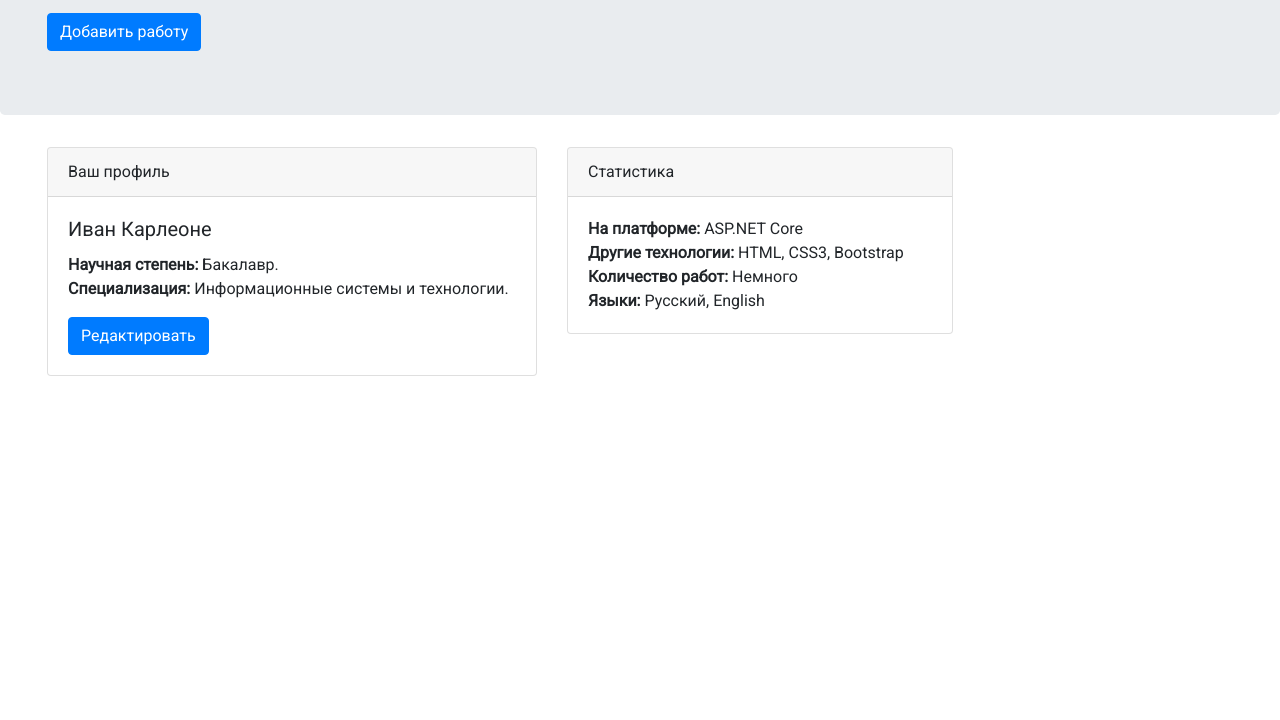
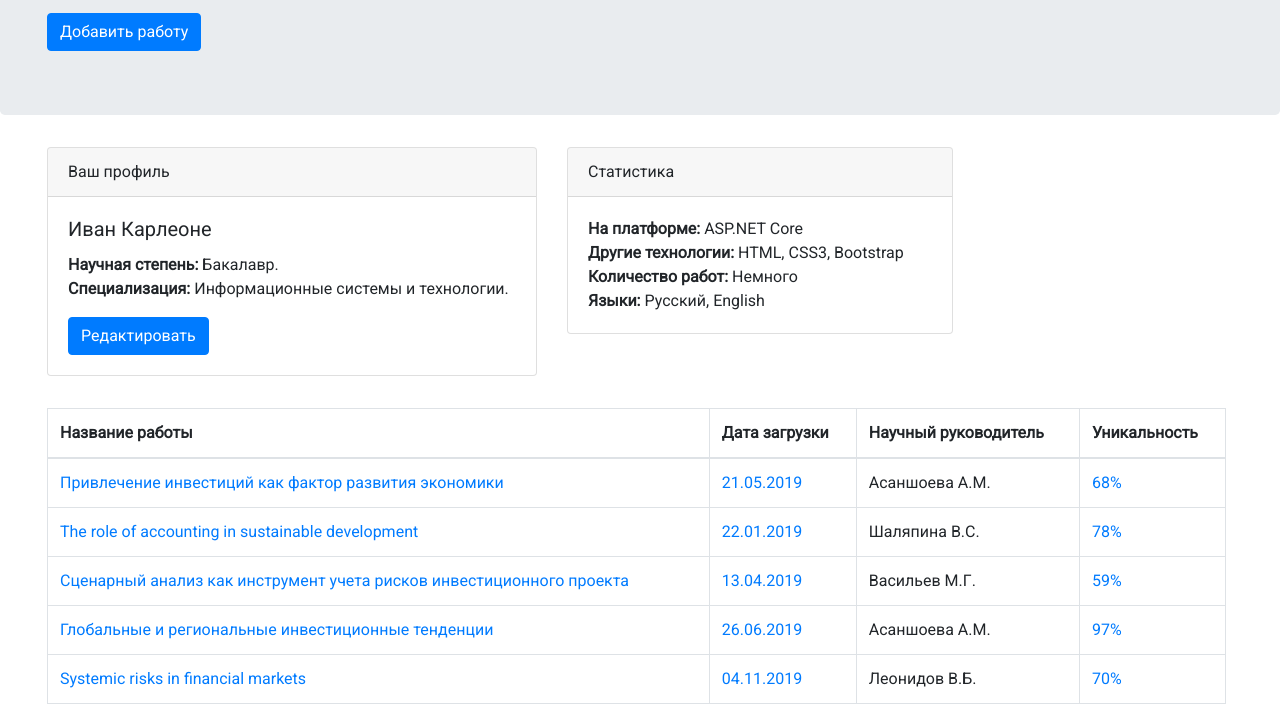
Before and after one commit to IvanKarleone/Portfolio, a plain HTML site: page index.html in a window 1280 px wide. Shown: the part 294-1014 px from the top of the page. Before the commit the page ends 800 px from the top, so only its background shows below. Drawn offline with nearby package versions, Linux system fonts and the light colour scheme.

Commit message:
completed section-table

```diff
--- a/index.html
+++ b/index.html
@@ -82,6 +82,53 @@
         </div>
     </div>
 
+    <div class="section-table">
+        <div class="table-responsive-sm">
+            <table class="table table-bordered">
+                <thead>
+                    <tr>
+                        <th scope="col">Название работы</th>
+                        <th scope="col">Дата загрузки</th>
+                        <th scope="col">Научный руководитель</th>
+                        <th scope="col">Уникальность</th>
+                    </tr>
+                </thead>
+                <tbody>
+                    <tr>
+                        <td style="color: #007BFF;">Привлечение инвестиций как фактор развития экономики</td>
+                        <td style="color: #007BFF;">21.05.2019</td>
+                        <td>Асаншоева А.М.</td>
+                        <td style="color: #007BFF;">68%</td>
+                    </tr>
+                    <tr>
+                        <td style="color: #007BFF;">The role of accounting in sustainable development</td>
+                        <td style="color: #007BFF;">22.01.2019</td>
+                        <td>Шаляпина В.С.</td>
+                        <td style="color: #007BFF;">78%</td>
+                    </tr>
+                    <tr>
+                        <td style="color: #007BFF;">Сценарный анализ как инструмент учета рисков инвестиционного проекта</td>
+                        <td style="color: #007BFF;">13.04.2019</td>
+                        <td>Васильев М.Г.</td>
+                        <td style="color: #007BFF;">59%</td>
+                    </tr>
+                    <tr>
+                        <td style="color: #007BFF;">Глобальные и региональные инвестиционные тенденции</td>
+                        <td style="color: #007BFF;">26.06.2019</td>
+                        <td>Асаншоева А.М.</td>
+                        <td style="color: #007BFF;">97%</td>
+                    </tr>
+                    <tr>
+                        <td style="color: #007BFF;">Systemic risks in financial markets</td>
+                        <td style="color: #007BFF;">04.11.2019</td>
+                        <td>Леонидов В.Б.</td>
+                        <td style="color: #007BFF;">70%</td>
+                    </tr>
+                </tbody>
+            </table>
+        </div>
+    </div>
+
     <script src="https://code.jquery.com/jquery-3.3.1.slim.min.js"
         integrity="sha384-q8i/X+965DzO0rT7abK41JStQIAqVgRVzpbzo5smXKp4YfRvH+8abtTE1Pi6jizo"
         crossorigin="anonymous"></script>
--- a/style.css
+++ b/style.css
@@ -58,6 +58,14 @@ body {
 
 /* ---------------------------- Media Query ---------------------------- */
 
+.section-table {
+    padding-left: 47px;
+    padding-right: 54px;
+    margin-top: 32px;
+}
+
+/* ---------------------------- Media Query ---------------------------- */
+
 @media only screen and (max-width: 575px){
     .jumbotron h2 {
         font-size: 48px;
```
